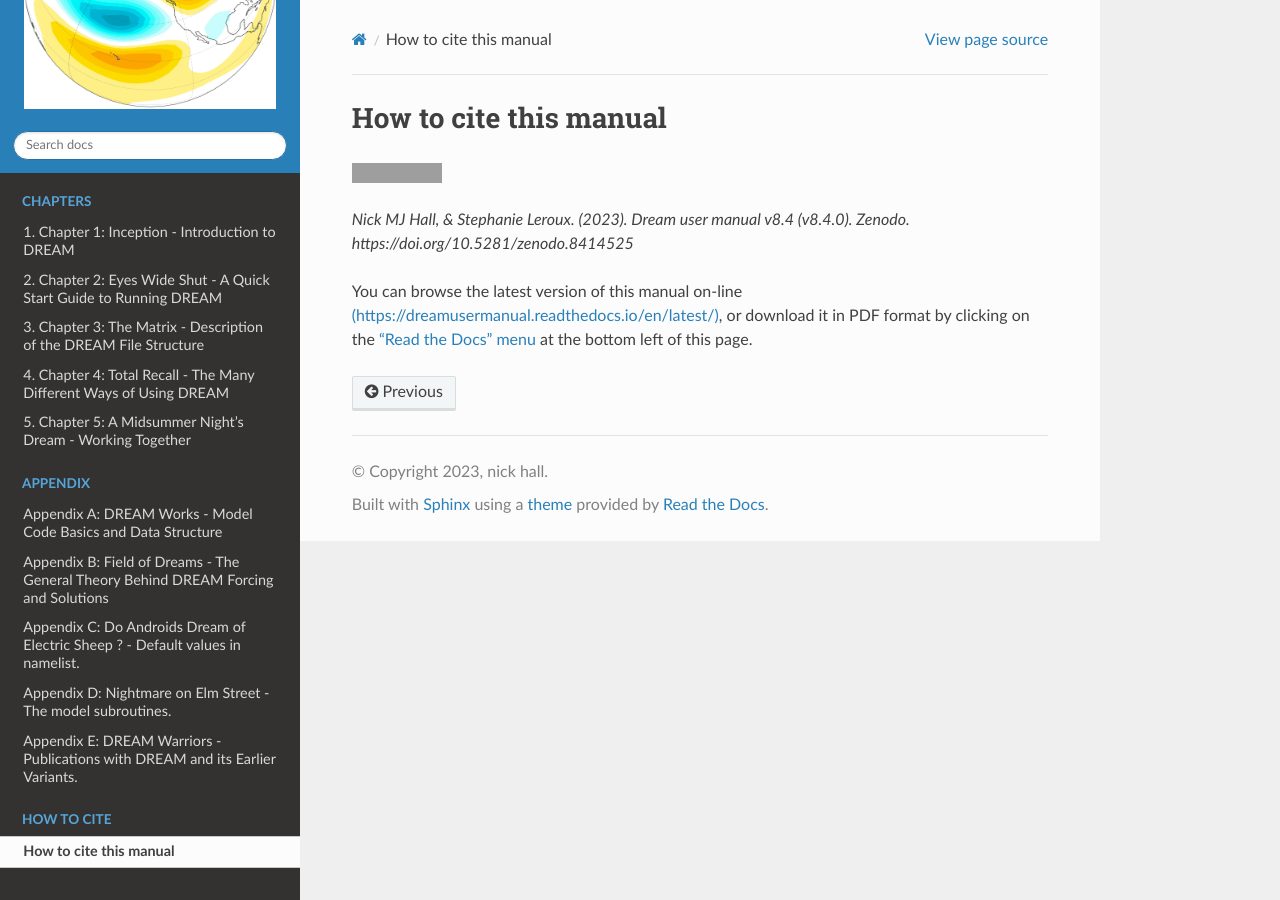
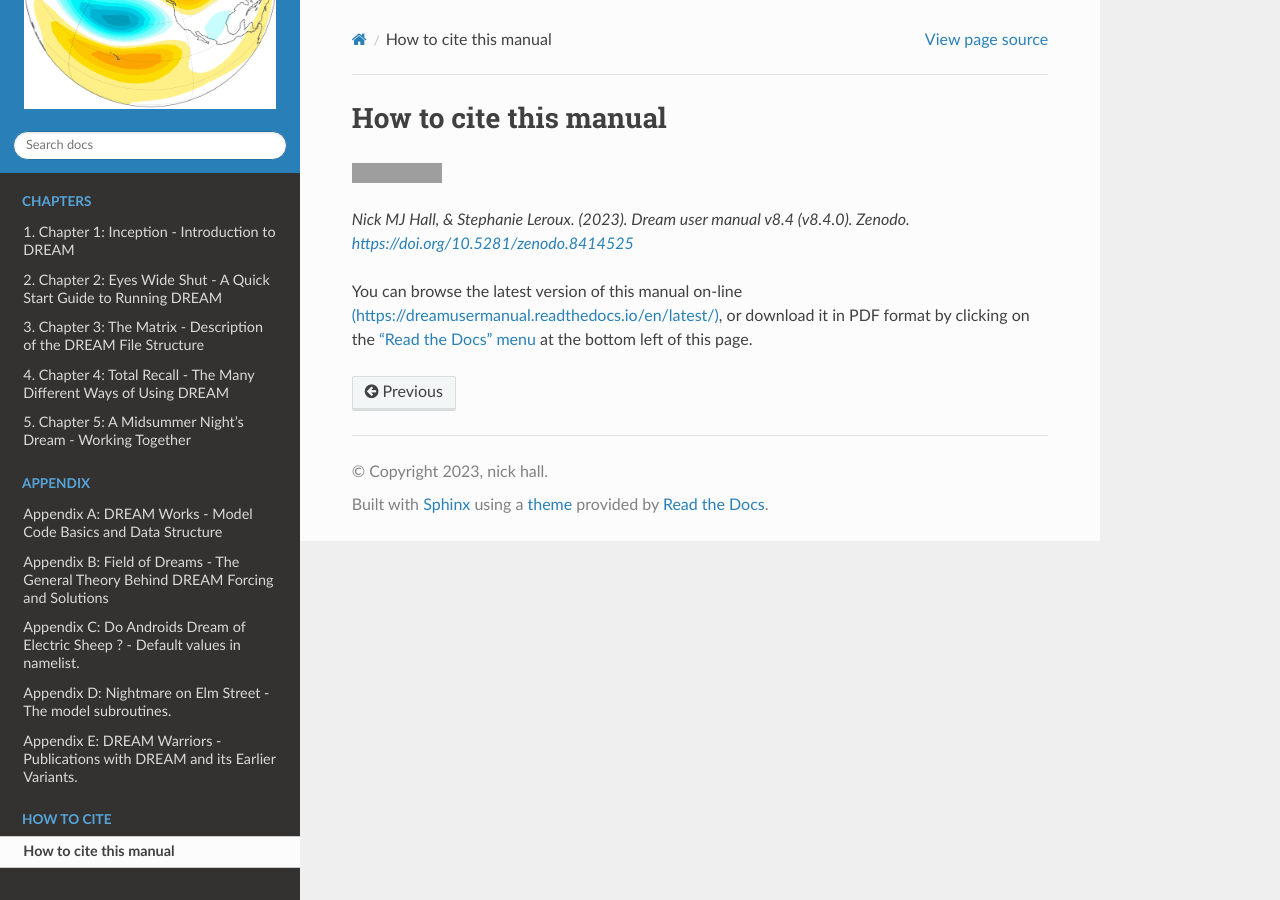
Before and after one commit to dream-gcm/usermanual, a Sphinx documentation site: the page built from source/how2cite.md, in a window 1280 px wide. Built offline with Sphinx 7.4.7 and the Read the Docs theme 2.0.0, drawn with Linux system fonts in a browser that asks for light colours; part of the change alters nothing that is shown; grey boxes are pictures that could not be loaded.

```diff
--- a/source/how2cite.md
+++ b/source/how2cite.md
@@ -2,7 +2,7 @@
 
 [![DOI](https://zenodo.org/badge/DOI/10.5281/zenodo.8414525.svg)](https://doi.org/10.5281/zenodo.8414525)
 
-*Nick MJ Hall, & Stephanie Leroux. (2023). Dream user manual v8.4 (v8.4.0). Zenodo. https://doi.org/10.5281/zenodo.8414525*
+*Nick MJ Hall, & Stephanie Leroux. (2023). Dream user manual v8.4 (v8.4.0). Zenodo. [https://doi.org/10.5281/zenodo.8414525](https://doi.org/10.5281/zenodo.8414525)*
 
 
 You can browse the latest version of this manual on-line [(https://dreamusermanual.readthedocs.io/en/latest/)](https://dreamusermanual.readthedocs.io/en/latest/),
```
